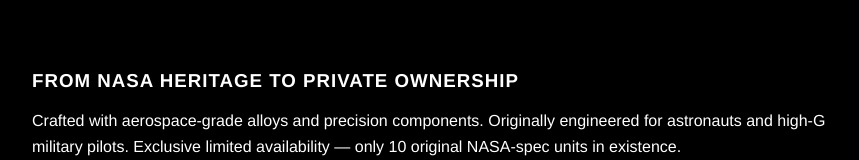
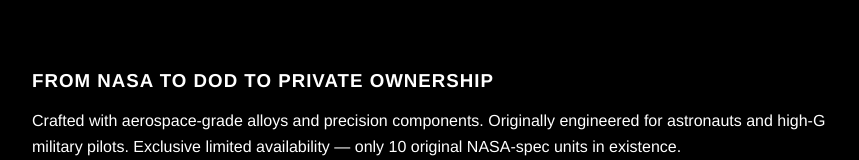
Before and after one commit to lucian-png/roboflex-live, a Next.js app: page /technology-principles in a window 1280 px wide. Shown: the part 546-706 px from the top of the page, without its empty margins (208-1067 px from the left). Built offline with nearby package versions, Linux system fonts and the light colour scheme.

Commit message:
Add DoD to technology-principles.js page

```diff
--- a/pages/technology-principles.js
+++ b/pages/technology-principles.js
@@ -92,7 +92,7 @@
       </section>
 
       <section className={styles.section}>
-        <h3>From NASA Heritage to Private Ownership</h3>
+        <h3>From NASA to DoD to Private Ownership</h3>
         <p>
           Crafted with aerospace‑grade alloys and precision components. Originally
           engineered for astronauts and high‑G military pilots. Exclusive limited
```
